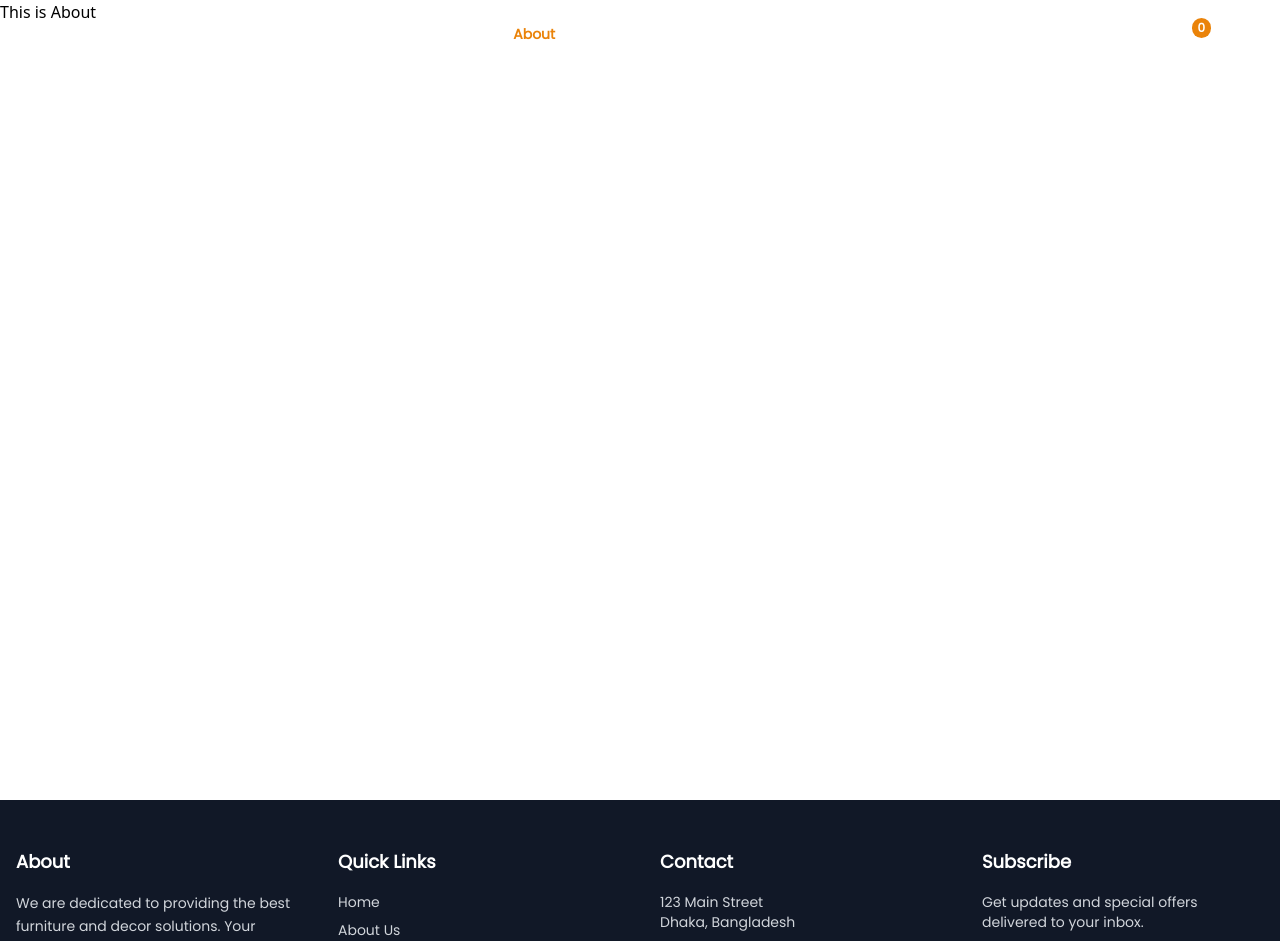
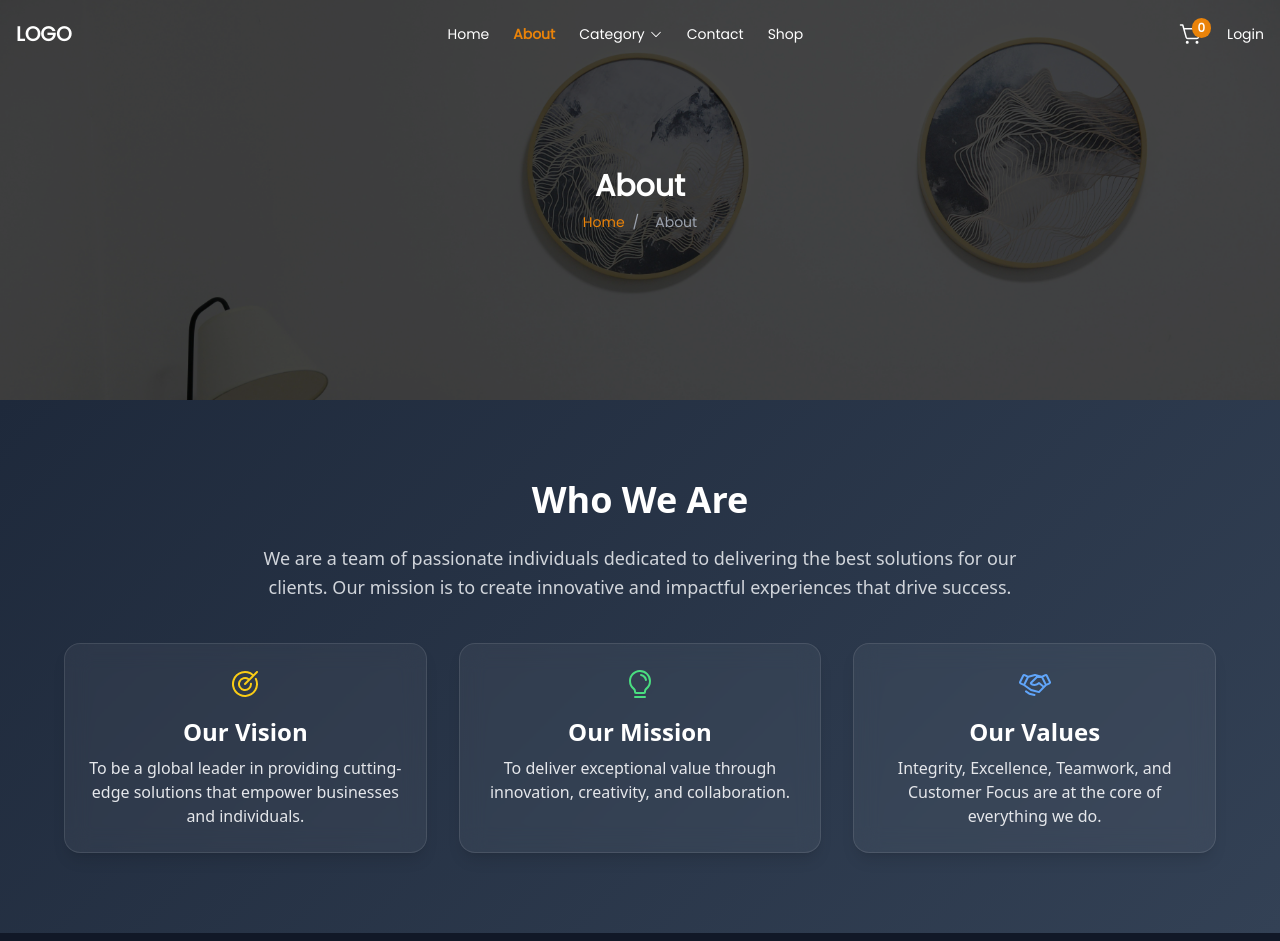
Before and after one commit to mdrubelhossain-me/tailwind-lading-page, a React (Vite) app: page /about in a window 1280 px wide. Shown: the top 941 px of the page. Built offline with nearby package versions, Linux system fonts and the light colour scheme.

Commit message:
about compelete

```diff
--- a/src/pages/about/About.jsx
+++ b/src/pages/about/About.jsx
@@ -1,11 +1,69 @@
-import React from 'react'
+import React from "react";
+import Bg from "../../assets/images/bg5.jpg";
+import { Target, Lightbulb, Handshake } from "@phosphor-icons/react";
+import Breadcrumb from "../../components/Breadcrumb";
 
 const About = () => {
   return (
     <div>
-      <h1>This is About</h1>
+      {/* Breadcrumb Start */}
+      <Breadcrumb
+        title="About"
+        bgImage={Bg}
+        items={[{ label: "Home", href: "/" }, { label: "About" }]}
+      />
+
+      {/* About Section Start */}
+      <section
+        className="relative text-white py-20 px-5"
+        style={{
+          background: "linear-gradient(135deg, #1e293b, #334155)",
+        }}
+      >
+        <div className="relative max-w-6xl mx-auto text-center">
+          <h2 className="text-4xl font-bold mb-6">Who We Are</h2>
+          <p className="text-lg leading-relaxed mb-10 max-w-3xl mx-auto text-gray-300">
+            We are a team of passionate individuals dedicated to delivering the
+            best solutions for our clients. Our mission is to create innovative
+            and impactful experiences that drive success.
+          </p>
+
+          <div className="grid grid-cols-1 md:grid-cols-3 gap-8">
+            {/* Vision */}
+            <div className="bg-white bg-opacity-5 backdrop-blur-md p-6 rounded-2xl shadow-lg border border-white/10 hover:scale-105 transition-transform">
+              <Target size={32} className="mb-4 text-yellow-400 mx-auto" />
+              <h3 className="text-2xl font-semibold mb-2">Our Vision</h3>
+              <p className="text-gray-200">
+                To be a global leader in providing cutting-edge solutions that
+                empower businesses and individuals.
+              </p>
+            </div>
+
+            {/* Mission */}
+            <div className="bg-white bg-opacity-5 backdrop-blur-md p-6 rounded-2xl shadow-lg border border-white/10 hover:scale-105 transition-transform">
+              <Lightbulb size={32} className="mb-4 text-green-400 mx-auto" />
+              <h3 className="text-2xl font-semibold mb-2">Our Mission</h3>
+              <p className="text-gray-200">
+                To deliver exceptional value through innovation, creativity, and
+                collaboration.
+              </p>
+            </div>
+
+            {/* Values */}
+            <div className="bg-white bg-opacity-5 backdrop-blur-md p-6 rounded-2xl shadow-lg border border-white/10 hover:scale-105 transition-transform">
+              <Handshake size={32} className="mb-4 text-blue-400 mx-auto" />
+              <h3 className="text-2xl font-semibold mb-2">Our Values</h3>
+              <p className="text-gray-200">
+                Integrity, Excellence, Teamwork, and Customer Focus are at the
+                core of everything we do.
+              </p>
+            </div>
+          </div>
+        </div>
+      </section>
+      {/* About Section End */}
     </div>
-  )
-}
+  );
+};
 
 export default About;
```
